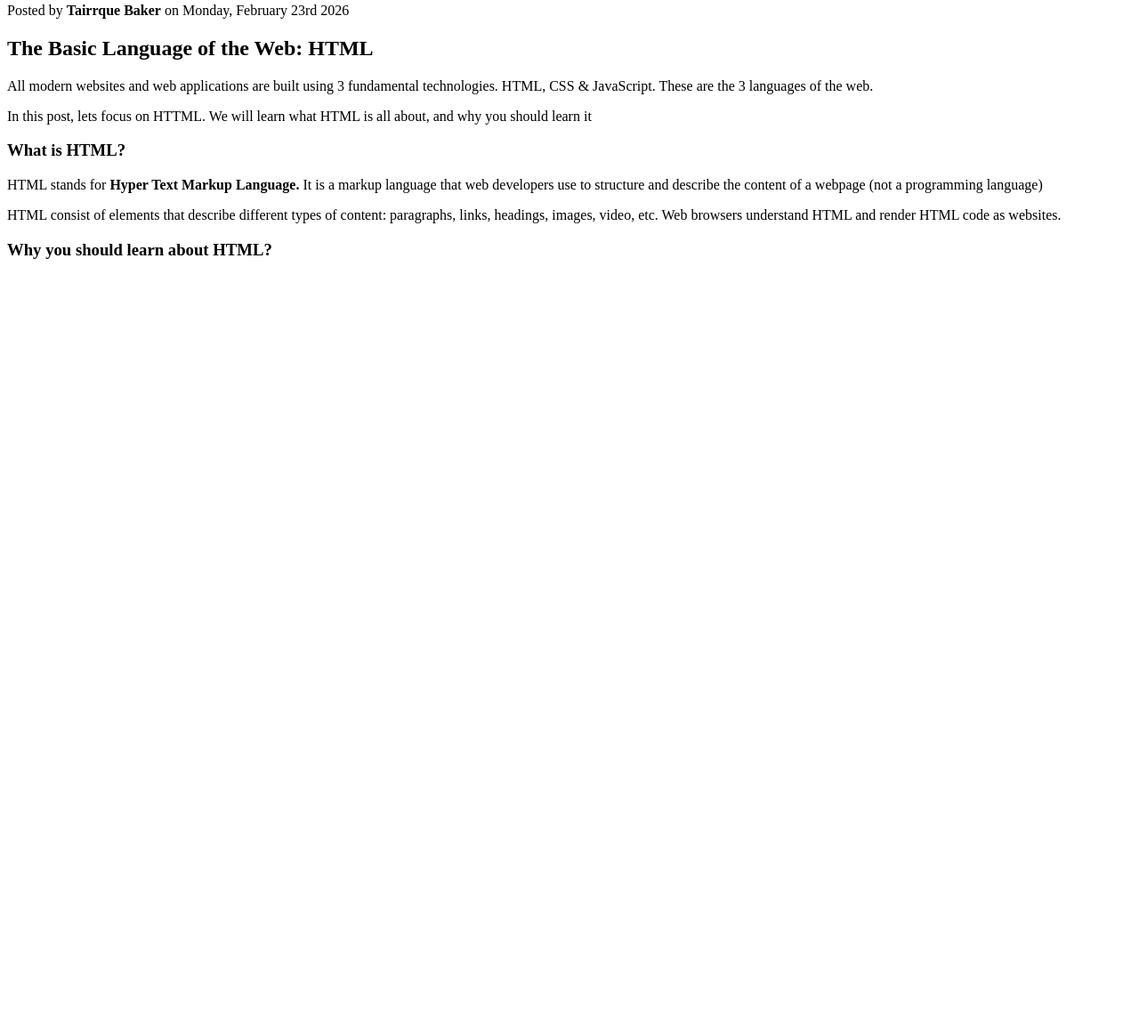
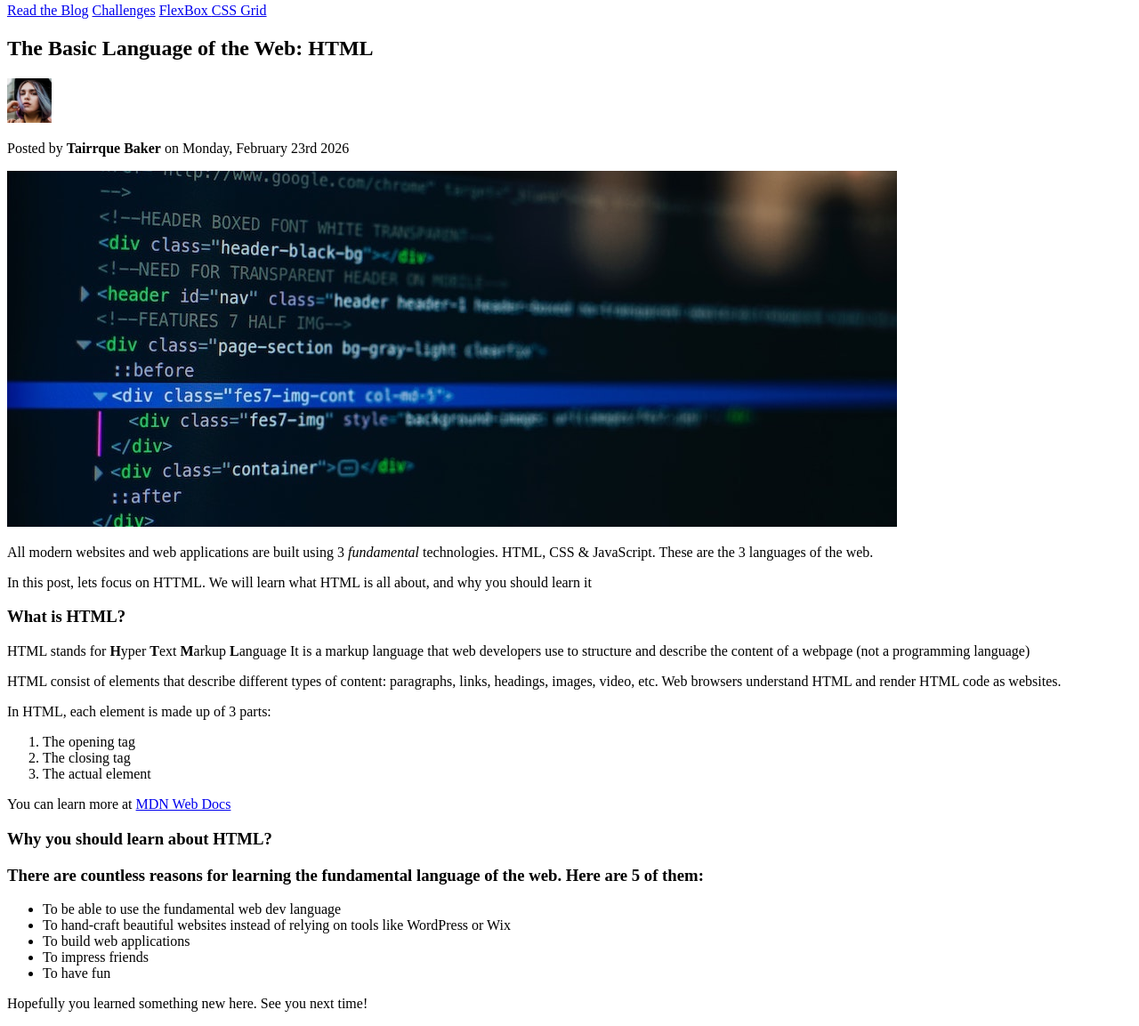
Before and after one commit to tairrque12/palindrome-testing-suite, a plain HTML site: page HTML/practice.html in a window 1280 px wide. Shown: the part 77-1230 px from the top of the page at 89% size. Before the commit the page ends 800 px from the top, so only its background shows below. Drawn offline with Linux system fonts and the light colour scheme.

Commit message:
updated html with pics and links

```diff
--- a/HTML/practice.html
+++ b/HTML/practice.html
@@ -17,17 +17,62 @@
 -->
 
 <h1>The Code Magazine</h1>
-<p>Posted by <strong>Tairrque Baker</strong> on Monday, February 23rd 2026
+<a href="blog.html">Read the Blog</a>
+<a href="#">Challenges</a>
+<a href="#">FlexBox </a>
+<a href="#">CSS Grid</a>
 
 <h2>The Basic Language of the Web: HTML</h2>
-<p>All modern websites and web applications are built using 3 fundamental technologies. HTML, CSS & JavaScript. These are the 3 languages of the web.</p>
+
+<p>
+    <img src="img.png"
+         alt="Headshot of Laura Jones"
+         width="50" height="50"
+    />
+</p>
+
+<p>Posted by <b>Tairrque Baker</b> on Monday, February 23rd 2026
+<p>
+    <img src="img_1.png"
+         alt="Picture of HTML code"
+         width="1000" height="400"
+    />
+</p>
+
+<p>All modern websites and web applications are built using 3 <em>fundamental</em> technologies. HTML, CSS & JavaScript. These are the 3 languages of the web.</p>
 <p>In this post, lets focus on HTTML. We will learn what HTML is all about, and why you should learn it </p>
 
 <h3>What is HTML?</h3>
-<p>HTML stands for <strong>Hyper Text Markup Language.</strong> It is a markup language that web developers use to structure and describe the content of a webpage (not a programming language) </p>
+<p>HTML stands for <strong>H</strong>yper <strong>T</strong>ext <strong>M</strong>arkup <strong>L</strong>anguage It is a markup language that web developers use to structure and describe the content of a webpage (not a programming language) </p>
 <p>HTML consist of elements that describe different types of content: paragraphs, links, headings, images, video, etc. Web browsers understand HTML and render HTML code as websites.</p>
 
+<p>In HTML, each element is made up of 3 parts:</p>
+
+<ol>
+    <li>The opening tag</li>
+        <li>The closing tag</li>
+    <li>The actual element</li>
+</ol>
+
+<p>You can learn more at
+    <a href="https://github.com/jonasschmedtmann/html-css-course/blob/master/starter/02-HTML-Fundamentals/post-img.jpg" target="_blank">
+        MDN Web Docs</a>
+</p>
+
+
+
 <h3>Why you should learn about HTML?</h3>
+<h3>There are countless reasons for learning the fundamental language of the web. Here are 5 of them: </h3>
+
+<ul>
+    <li>To be able to use the fundamental web dev language</li>
+    <li>To hand-craft beautiful websites instead of relying on tools like WordPress or Wix</li>
+    <li>To build web applications</li>
+    <li>To impress friends</li>
+    <li>To have fun</li>
+</ul>
+
+<p>Hopefully you learned something new here. See you next time!</p>
 
 </body>
 
```
Also changed, not shown: HTML/blog.html (added, +11 -0 lines), HTML/img.png (added), HTML/img_1.png (added), HTML/template/assets/img.png (added), HTML/template/img.png (added).
